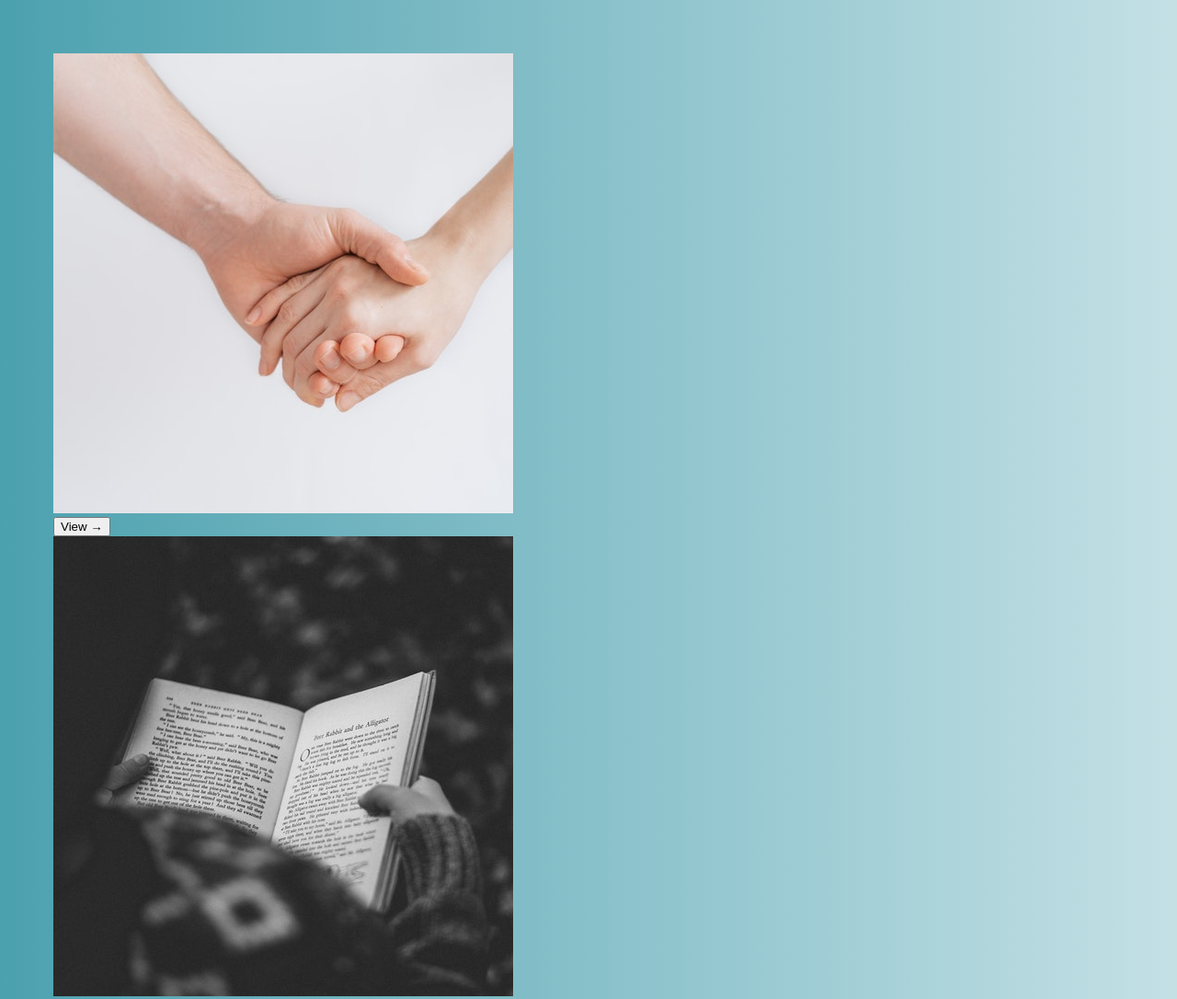
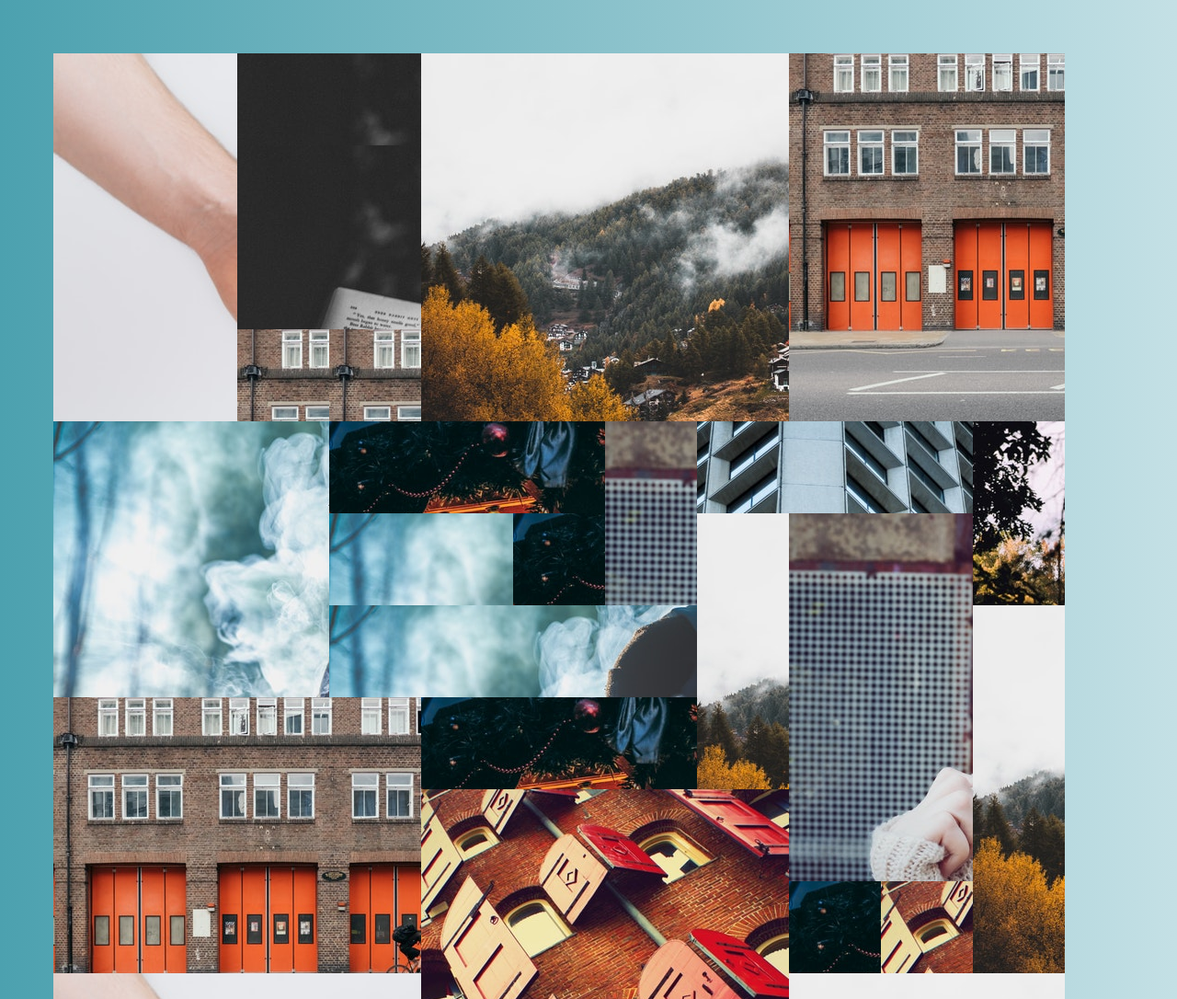
Before and after one commit to GK-Hynes/css-grid-image-gallery, a plain HTML site: page index.html in a window 1280 px wide. Shown: the top 1086 px of the page at 92% size. Drawn offline with Linux system fonts and the light colour scheme.

Commit message:
Add grid layout

```diff
--- a/style.css
+++ b/style.css
@@ -28,6 +28,38 @@ p {
 }
 
 .gallery {
+  display: grid;
+  grid-template-columns: repeat(auto-fill, 100px);
+  grid-auto-rows: 100px;
+  grid-auto-flow: dense;
+}
+
+.item {
+  overflow: hidden;
+}
+
+.item.v2 {
+  grid-row: span 2;
+}
+
+.item.v3 {
+  grid-row: span 3;
+}
+
+.item.v4 {
+  grid-row: span 4;
+}
+
+.item.h2 {
+  grid-column: span 2;
+}
+
+.item.h3 {
+  grid-column: span 3;
+}
+
+.item.h4 {
+  grid-column: span 4;
 }
 
 .overlay {
```
